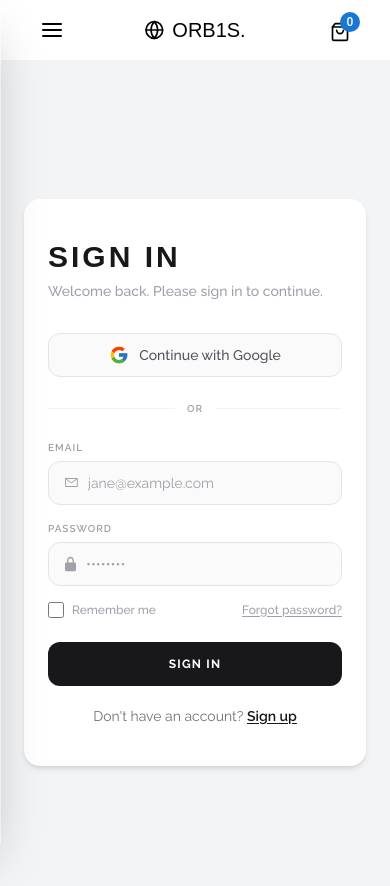
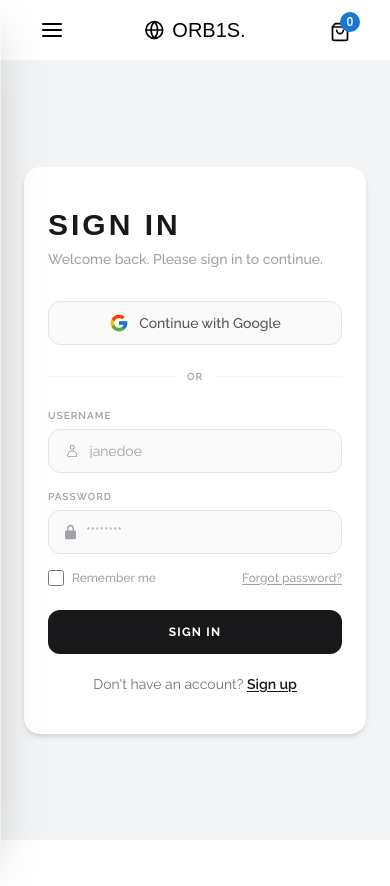
Before and after one commit to LiviaCalderan/ecommerce.frontend, a React (Vite) app: page /login in a window 390 px wide. Shown: the top 886 px of the page. After the commit the page ends 844 px from the top, so only its background shows below. Built offline with nearby package versions, Linux system fonts and the light colour scheme; a web font is replaced by a local one.

Commit message:
feat(app): User Login function (reducer and actions) created

```diff
--- a/package.json
+++ b/package.json
@@ -19,6 +19,7 @@
     "axios": "^1.13.6",
     "react": "^19.2.0",
     "react-dom": "^19.2.0",
+    "react-hook-form": "^7.71.2",
     "react-hot-toast": "^2.6.0",
     "react-icons": "^5.6.0",
     "react-loader-spinner": "^8.0.2",
--- a/src/App.jsx
+++ b/src/App.jsx
@@ -24,7 +24,7 @@ function App() {
           <Route path='/contact' element={<Contact />} />
           <Route path='/cart' element={<Cart />} />
           <Route path='/login' element={<Login />} />
-          <Route path='/signup' element={<SignUp />} />
+          <Route path='/register' element={<SignUp />} />
         </Routes>
       </BrowserRouter>
       <Toaster position='bottom-right' />
--- a/src/components/auth/Login.jsx
+++ b/src/components/auth/Login.jsx
@@ -1,23 +1,41 @@
-import React from 'react'
+import React, { useState } from 'react'
 import Background from '../../assets/bg-auth.png'
 import { FcGoogle } from "react-icons/fc";
-import { Link } from 'react-router-dom';
+import { Link, useNavigate } from 'react-router-dom';
 import { FiGlobe } from "react-icons/fi";
+import { useForm } from 'react-hook-form';
+import InputField from '../shared/InputField';
+import { CiUser } from "react-icons/ci";
+import { useDispatch } from 'react-redux';
+import { authenticateSignInUser } from '../../store/actions';
+import toast from 'react-hot-toast';
 
 
 const Login = () => {
+
+    const navigate = useNavigate();
+    const dispatch = useDispatch();
+    const [loader, setLoader] = useState(false);
+
+    const { register, handleSubmit, reset, formState: { errors }, } = useForm({ mode: "onTouched" });
+
+    const loginHandler = async (data) => {
+        console.log("login click")
+        dispatch(authenticateSignInUser(data, toast, reset, navigate, setLoader))
+    }
+
     return (
-        <div className='bg-gray-100 min-h-screen flex items-center justify-center px-6'>
+        <div className='bg-gray-100 min-h-[calc(100vh-64px)] flex items-center justify-center px-6'>
             <div className="w-full max-w-5xl flex flex-col md:flex-row font-raleway bg-white rounded-2xl shadow-md overflow-hidden">
 
-                {/* Left panel — background image */}
+                {/* LEFT — BACKGROUND IMAGE */}
                 <div className="hidden md:block w-full relative overflow-hidden">
                     <img
                         src={Background}
                         alt="background"
                         className="w-full h-full object-cover"
                     />
-                    {/* Overlay com branding */}
+
                     <div className="absolute inset-0 bg-zinc-900/60 flex flex-col justify-end p-12">
                         <p className="flex items-center gap-1 text-[10px] uppercase tracking-widest text-white font-bold mb-2">
                             Orbis
@@ -29,12 +47,13 @@ const Login = () => {
                     </div>
                 </div>
 
-                {/* Right panel — form */}
+                {/* RIGHT — LOGIN FORM */}
                 <div className="w-full flex flex-col items-center justify-center px-6 py-10">
 
-                    <form className="w-full max-w-sm flex flex-col">
+                    <form
+                        onSubmit={handleSubmit(loginHandler)}
+                        className="w-full max-w-sm flex flex-col">
 
-                        {/* Heading */}
                         <h2 className="text-3xl font-bold uppercase tracking-widest text-zinc-900 font-anton-sc">
                             Sign in
                         </h2>
@@ -42,16 +61,15 @@ const Login = () => {
                             Welcome back. Please sign in to continue.
                         </p>
 
-                        {/* Google */}
+                        {/* TODO: GOOGLE Login*/}
                         <button
-                            type="button"
                             className="w-full mt-8 border border-zinc-200 bg-zinc-50 flex items-center justify-center gap-2.5 h-11 rounded-xl text-sm font-medium text-zinc-600 cursor-pointer hover:bg-black hover:text-white hover:font-semibold hover:shadow-sm"
                         >
                             <FcGoogle size={20} />
                             Continue with Google
                         </button>
 
-                        {/* Divider */}
+                        {/* DIVIDER */}
                         <div className="flex items-center gap-3 my-6">
                             <div className="flex-1 h-px bg-zinc-100" />
                             <span className="text-[10px] uppercase tracking-widest text-zinc-400 font-semibold">
@@ -60,52 +78,35 @@ const Login = () => {
                             <div className="flex-1 h-px bg-zinc-100" />
                         </div>
 
-                        {/* Fields */}
+
                         <div className="flex flex-col gap-4">
 
-                            {/* Email */}
-                            <div className="flex flex-col gap-1.5">
-                                <label
-                                    htmlFor="email"
-                                    className="text-[10px] uppercase tracking-widest font-semibold text-zinc-400"
-                                >
-                                    Email
-                                </label>
-                                <div className="flex items-center border border-zinc-200 rounded-xl px-4 h-11 gap-2.5 bg-zinc-50 focus-within:border-zinc-900 focus-within:bg-white transition-colors">
-                                    <svg width="14" height="11" viewBox="0 0 16 11" fill="none" xmlns="http://www.w3.org/2000/svg">
-                                        <path fillRule="evenodd" clipRule="evenodd" d="M0 .55.571 0H15.43l.57.55v9.9l-.571.55H.57L0 10.45zm1.143 1.138V9.9h13.714V1.69l-6.503 4.8h-.697zM13.749 1.1H2.25L8 5.356z" fill="#a1a1aa" />
-                                    </svg>
-                                    <input
-                                        id="email"
-                                        type="email"
-                                        placeholder="jane@example.com"
-                                        className="bg-transparent text-sm text-zinc-900 placeholder:text-zinc-400 outline-none w-full h-full"
-                                        required
-                                    />
-                                </div>
-                            </div>
+                            {/* EMAIL */}
+                            <InputField
+                                label="Username"
+                                required
+                                id="username"
+                                type="text"
+                                register={register}
+                                message={"*Username is required"}
+                                placeholder="janedoe"
+                                errors={errors}
+                                icon={<CiUser className='text-zinc-500' />} />
 
-                            {/* Password */}
-                            <div className="flex flex-col gap-1.5">
-                                <label
-                                    htmlFor="password"
-                                    className="text-[10px] uppercase tracking-widest font-semibold text-zinc-400"
-                                >
-                                    Password
-                                </label>
-                                <div className="flex items-center border border-zinc-200 rounded-xl px-4 h-11 gap-2.5 bg-zinc-50 focus-within:border-zinc-900 focus-within:bg-white transition-colors">
-                                    <svg width="12" height="16" viewBox="0 0 13 17" fill="none" xmlns="http://www.w3.org/2000/svg">
-                                        <path d="M13 8.5c0-.938-.729-1.7-1.625-1.7h-.812V4.25C10.563 1.907 8.74 0 6.5 0S2.438 1.907 2.438 4.25V6.8h-.813C.729 6.8 0 7.562 0 8.5v6.8c0 .938.729 1.7 1.625 1.7h9.75c.896 0 1.625-.762 1.625-1.7zM4.063 4.25c0-1.406 1.093-2.55 2.437-2.55s2.438 1.144 2.438 2.55V6.8H4.061z" fill="#a1a1aa" />
-                                    </svg>
-                                    <input
-                                        id="password"
-                                        type="password"
-                                        placeholder="••••••••"
-                                        className="bg-transparent text-sm text-zinc-900 placeholder:text-zinc-400 outline-none w-full h-full"
-                                        required
-                                    />
-                                </div>
-                            </div>
+                            {/* PASSWORD */}
+                            <InputField
+                                label="Password"
+                                required
+                                id="password"
+                                type="password"
+                                register={register}
+                                message={"*Password is required"}
+                                placeholder="********"
+                                errors={errors}
+                                icon={<svg width="12" height="16" viewBox="0 0 13 17" fill="none" xmlns="http://www.w3.org/2000/svg">
+                                    <path d="M13 8.5c0-.938-.729-1.7-1.625-1.7h-.812V4.25C10.563 1.907 8.74 0 6.5 0S2.438 1.907 2.438 4.25V6.8h-.813C.729 6.8 0 7.562 0 8.5v6.8c0 .938.729 1.7 1.625 1.7h9.75c.896 0 1.625-.762 1.625-1.7zM4.063 4.25c0-1.406 1.093-2.55 2.437-2.55s2.438 1.144 2.438 2.55V6.8H4.061z" fill="#a1a1aa" />
+                                </svg>} />
+
 
                         </div>
 
@@ -126,16 +127,22 @@ const Login = () => {
 
                         {/* Submit */}
                         <button
-                            type="submit"
+                            disabled={loader}
+                            type='submit'
                             className="w-full mt-6 py-3.5 bg-zinc-900 text-white text-xs font-bold uppercase tracking-widest rounded-xl cursor-pointer hover:bg-gray-800 hover:shadow-sm"
                         >
-                            Sign in
+                            {loader ? (
+                                <>Loading...</>
+                            ) : (
+                                <>Sign in</>
+                            )}
+
                         </button>
 
                         {/* Sign up */}
                         <p className="text-sm text-zinc-500 text-center mt-5">
                             Don't have an account?{" "}
-                            <Link to={'/signup'} className="text-zinc-900 font-semibold underline underline-offset-2">
+                            <Link to={'/register'} className="text-zinc-900 font-semibold underline underline-offset-2">
                                 Sign up
                             </Link>
                         </p>
--- a/src/components/cart/CartEmpty.jsx
+++ b/src/components/cart/CartEmpty.jsx
@@ -6,7 +6,7 @@ import { IoCartOutline } from "react-icons/io5";
 
 const CartEmpty = () => {
     return (
-        <div className=" lg:px-40 px-4 sm:px-8 py-16 font-raleway bg-gray-100 h-screen">
+        <div className=" lg:px-40 px-4 sm:px-8 py-16 font-raleway bg-gray-100 min-h-[calc(100vh-64px)]">
             <div className='rounded-md border border-gray-300 bg-white overflow-hidden shadow-md p-8 lg:py-10'>
                 <div className='flex flex-col items-center gap-4 justify-center'>
                     <span className='font-bold'>Ops...</span>
--- a/src/components/contact/Contact.jsx
+++ b/src/components/contact/Contact.jsx
@@ -2,12 +2,12 @@ import React from 'react'
 
 const Contact = () => {
     return (
-        <div className="bg-white px-6 py-24 sm:py-32 lg:px-8 font-raleway">
+        <div className="bg-white px-6 py-24 sm:py-7 min-h-[calc(100vh-64px)] lg:px-8 font-raleway">
             <div className="mx-auto max-w-2xl text-center">
                 <h2 className="text-4xl font-semibold tracking-wider text-black sm:text-5xl font-anton-sc">Contact Us</h2>
                 <p className="mt-2 text-lg/8 text-gray-800">Aute magna irure deserunt veniam aliqua magna enim voluptate.</p>
             </div>
-            <form action="#" method="POST" className="mx-auto mt-16 max-w-xl sm:mt-20">
+            <form action="#" method="POST" className="mx-auto mt-10 max-w-xl sm:mt-10">
                 <div className="grid grid-cols-1 gap-x-8 gap-y-6 sm:grid-cols-2">
                     <div>
                         <label htmlFor="first-name" className="block text-sm/6 font-semibold text-black">
--- /dev/null
+++ b/src/components/shared/InputField.jsx
@@ -0,0 +1,60 @@
+import React from 'react'
+
+const InputField = ({
+    id,
+    label,
+    type,
+    errors,
+    register,
+    required,
+    message,
+    className,
+    min,
+    value,
+    placeholder,
+    icon
+}) => {
+    return (
+        <div className='flex flex-col gap-1.5'>
+            <label htmlFor="id"
+                className={`${className ? className : ""
+                    } text-[10px] uppercase tracking-widest font-semibold text-zinc-400`}>
+                {label}
+            </label>
+
+            <div className={`flex items-center border rounded-xl px-4 h-11 gap-2.5 bg-zinc-50 focus-within:bg-white transition-colors ${errors[id]?.message ? "border-red-500" : "border-zinc-200"}`}>
+                {icon}
+                <input
+                    type={type}
+                    id={id}
+                    placeholder={placeholder}
+                    className={`${className ? className : ""
+                        } bg-transparent text-sm text-zinc-900 placeholder:text-zinc-400 outline-none w-full h-full`}
+                    {...register(id, {
+                        required: { value: required, message },
+                        minLenght: min
+                            ? { value: min, message: `Minimum ${min} characters is required` }
+                            : null,
+                        pattern: type === "email" ? {
+                            value: /^[^\s@]+@[^\s@]+\.[^\s@]+$/,
+                            message: "Invalid Email"
+                        } : type === "url" ? {
+                            value: /^(https?:\/\/)?([\da-z\.-]+)\.([a-z\.]{2,6})([\/\w \.-]*)*\/?$/,
+                            message: "Please enter a valid url"
+                        } : null
+                    })}
+
+                />
+
+            </div>
+            {errors[id]?.message && (
+                <p className='text-[12px] font-semibold text-red-600 mt-0'>
+                    {errors[id]?.message}
+                </p>
+            )}
+
+        </div>
+    )
+}
+
+export default InputField
```
Also changed, not shown: src/store/actions/index.js (+18 -0 lines), src/store/reducers/authReducer.js (+9 -3 lines), 1 other file (tests, documents, lock files or other folders).
